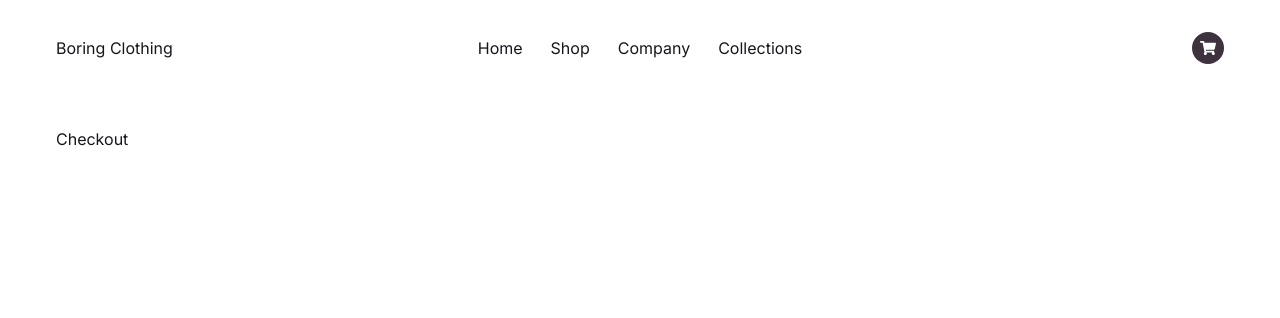
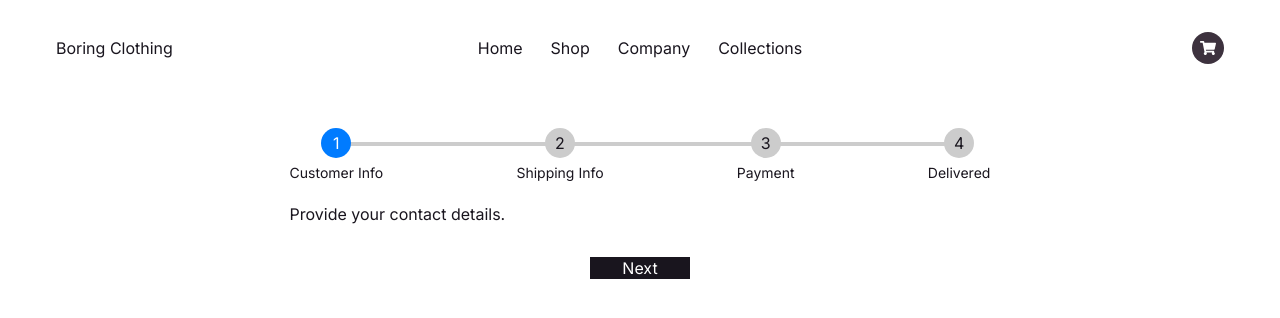
Before and after one commit to kimicasamina/boring-clothing-store-react, a React (Vite) app: page /checkout in a window 1280 px wide. Shown: the top 318 px of the page. Built offline with nearby package versions, Linux system fonts and the light colour scheme; no server answers.

Commit message:
added checkout stepper

```diff
--- a/src/index.css
+++ b/src/index.css
@@ -190,6 +190,67 @@
     border-radius: 50%;
     @apply bg-purple-dark absolute -left-3 top-2;
   } */
+
+  /* STEPPER */
+
+  .stepper-container {
+    width: 100%;
+    max-width: 60%;
+    margin: 0 auto;
+  }
+  .stepper {
+    position: relative;
+    display: flex;
+    justify-content: space-between;
+    align-items: center;
+    margin-bottom: 20px;
+  }
+
+  .step {
+    display: flex;
+    flex-direction: column;
+    align-items: center;
+  }
+
+  .step-number {
+    width: 30px;
+    height: 30px;
+    border-radius: 50%;
+    background-color: #ccc;
+    display: flex;
+    justify-content: center;
+    align-items: center;
+    margin-bottom: 5px;
+    z-index: 2;
+  }
+
+  .step-name {
+    font-size: 14px;
+  }
+
+  .active .step-number {
+    background-color: #007bff;
+    color: #fff;
+  }
+
+  .complete .step-number {
+    background-color: #28a745;
+    color: #fff;
+  }
+
+  .progress-bar {
+    position: absolute;
+    top: 25%;
+    left: 0;
+    height: 4px;
+    background-color: #ccc;
+  }
+
+  .progress {
+    height: 100%;
+    background-color: #28a745;
+    transition: 0.2s ease;
+  }
 }
 
 @layer utilities {
--- /dev/null
+++ b/src/pages/checkout/CheckoutStepper/index.jsx
@@ -0,0 +1,96 @@
+import React, { useState, useRef, useEffect } from "react";
+
+export default function CheckoutStepper({ stepsConfig }) {
+  const [currentStep, setCurrentStep] = useState(1);
+  const [isComplete, setIsComplete] = useState(false);
+  const [margins, setMargins] = useState({
+    marginLeft: 0,
+    marginRight: 0,
+  });
+
+  const stepRef = useRef([]);
+
+  useEffect(() => {
+    setMargins({
+      marginLeft: stepRef.current[0].offsetWidth / 2,
+      marginRight: stepRef.current[stepsConfig.length - 1].offsetWidth / 2,
+    });
+  }, [stepRef, stepsConfig.length]);
+
+  if (!stepsConfig.length) {
+    return <></>;
+  }
+
+  const handleNext = () => {
+    setCurrentStep((prevStep) => {
+      if (prevStep === stepsConfig.length) {
+        setIsComplete(true);
+        return prevStep;
+      } else {
+        return prevStep + 1;
+      }
+    });
+  };
+
+  const calculateProgressBarWidth = () => {
+    return ((currentStep - 1) / (stepsConfig.length - 1)) * 100;
+  };
+
+  const ActiveComponent = stepsConfig[currentStep - 1].Component;
+
+  console.log("REFS:", stepRef.current);
+  console.log("MARGINS: ", margins);
+  return (
+    <div className="stepper-container">
+      <div className="stepper">
+        {stepsConfig.map((step, index) => {
+          return (
+            <div
+              className={`step ${
+                currentStep > index + 1 || isComplete ? "complete" : ""
+              } ${currentStep === index + 1 ? "active" : ""} `}
+              key={step.name}
+              ref={(el) => (stepRef.current[index] = el)}
+            >
+              <div className="step-number">
+                {currentStep > index + 1 || isComplete ? (
+                  <span>&#10003;</span>
+                ) : (
+                  index + 1
+                )}
+              </div>
+              <div className="step-name">{step.name}</div>
+
+              <div
+                className="progress-bar"
+                style={{
+                  width: `calc(100% - ${
+                    margins.marginLeft + margins.marginRight
+                  }px)`,
+                  left: margins.marginLeft,
+                  right: margins.marginRight,
+                }}
+              >
+                <div
+                  className="progress"
+                  style={{ width: `${calculateProgressBarWidth()}%` }}
+                ></div>
+              </div>
+            </div>
+          );
+        })}
+      </div>
+      <div className="flex flex-col gap-y-8">
+        <ActiveComponent />
+        {!isComplete && (
+          <button
+            className="btn bg-purple-dark text-light-base mx-auto w-[100px]"
+            onClick={handleNext}
+          >
+            {currentStep === stepsConfig.length ? "Finish" : "Next"}
+          </button>
+        )}
+      </div>
+    </div>
+  );
+}
--- /dev/null
+++ b/src/pages/checkout/Form/CustomerInfo/index.jsx
@@ -0,0 +1,12 @@
+import React from "react";
+import { userInfoSchema } from "./schema";
+
+export default function CustomersForm() {
+  return (
+    <form action="" className="">
+      <input type="text" className="" name="firstName" />
+      <input type="text" className="" name="lastName" />
+      <input type="text" className="" name="email" />
+    </form>
+  );
+}
--- /dev/null
+++ b/src/pages/checkout/Form/CustomerInfo/schema.js
@@ -0,0 +1,12 @@
+import { useForm } from "react-hook-form";
+import * as yup from "yup";
+import { yupResolver } from "@hookform/resolvers/yup";
+
+export const userInfoSchema = yup.object().shape({
+  firstName: yup.string().required("Firstname is required."),
+  lastName: yup.string().required("Lastname is required."),
+  email: yup
+    .string()
+    .email("Invalid email address")
+    .required("Email is required."),
+});
--- a/src/pages/checkout/index.jsx
+++ b/src/pages/checkout/index.jsx
@@ -1,5 +1,30 @@
 import React from "react";
+import CheckoutStepper from "./CheckoutStepper";
+
+const CHECKOUT_STEPS = [
+  {
+    name: "Customer Info",
+    Component: () => <div>Provide your contact details.</div>,
+  },
+  {
+    name: "Shipping Info",
+    Component: () => <div>Enter your shipping address.</div>,
+  },
+  {
+    name: "Payment",
+    Component: () => <div>Complete payment for your order.</div>,
+  },
+  {
+    name: "Delivered",
+    Component: () => <div> Your order has been delivered.</div>,
+  },
+];
 
 export default function Checkout() {
-  return <div>Checkout</div>;
+  return (
+    <>
+      {/* <h1 className="text-3xl font-semibold mb-8">Checkout</h1> */}
+      <CheckoutStepper stepsConfig={CHECKOUT_STEPS} />
+    </>
+  );
 }
```
Also changed, not shown: 1 other file (tests, documents, lock files or other folders).
